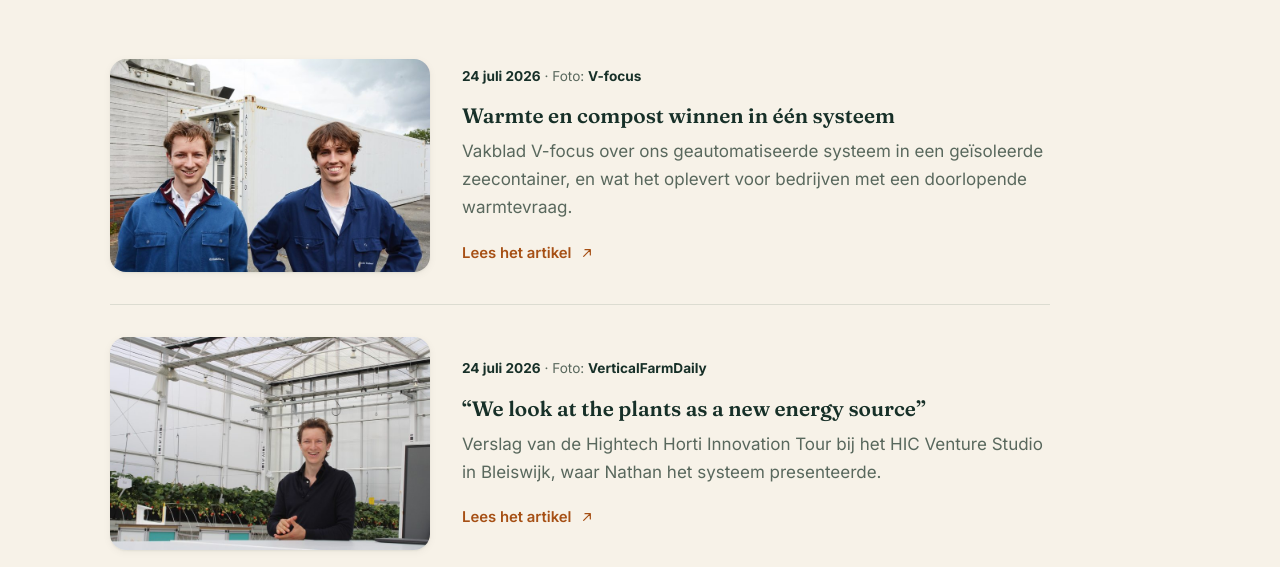
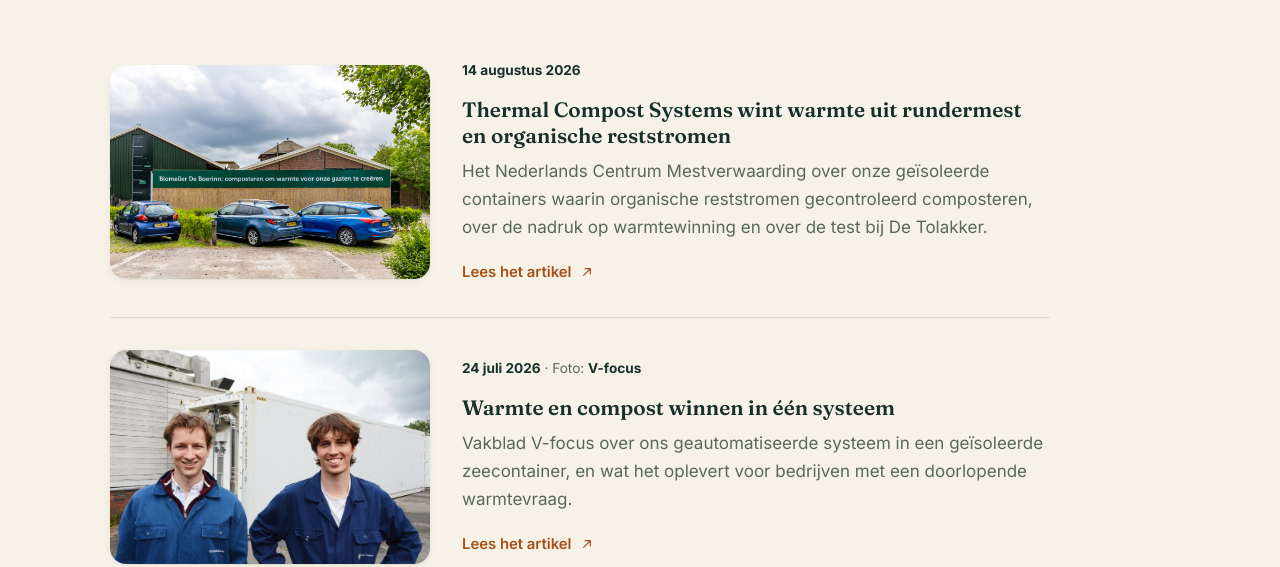
Before and after one commit to lasdegast-coder/Claude-coding-new-website-TCS, a plain HTML site: page nieuws.html in a window 1280 px wide. Shown: the part 233-800 px from the top of the page. Drawn offline with Linux system fonts and the light colour scheme.

Commit message:
NCM-artikel op de nieuwspagina
Bericht van 14 augustus 2026 over het stuk van het Nederlands Centrum
Mestverwaarding. De titel is die van het artikel zelf.

Het beeld is voorlopig een eigen foto van de opstelling bij De Boerinn, want
het NCM-logo staat niet in het project en dat halen we niet van hun site af.
Zodra dat logo is aangeleverd is het een kwestie van het pad omzetten en er
een fotobijschrift bij zetten. Dit bericht heeft daarom als enige geen
credit-regel.

Co-Authored-By: Claude Opus 5 <noreply@anthropic.com>

```diff
--- a/nieuws.html
+++ b/nieuws.html
@@ -119,6 +119,20 @@
           <h1 class="section-title">Nieuws</h1>
         </div>
         <div class="news-list">
+          <article class="news-item reveal" data-reveal>
+            <a class="news-media" href="https://www.mestverwaarding.nl/kenniscentrum/5873/thermal-compost-systems-wint-warmte-uit-rundermest-en-organische-reststromen" target="_blank" rel="noopener">
+              <img src="assets/photos/vee-biomeiler.jpg" alt="Het systeem op het erf van Boerderij De Boerinn" loading="lazy" width="1200" height="800" />
+            </a>
+            <div class="news-body">
+              <p class="news-meta"><time datetime="2026-08-14">14 augustus 2026</time></p>
+              <h3 class="news-title"><a href="https://www.mestverwaarding.nl/kenniscentrum/5873/thermal-compost-systems-wint-warmte-uit-rundermest-en-organische-reststromen" target="_blank" rel="noopener">Thermal Compost Systems wint warmte uit rundermest en organische reststromen</a></h3>
+              <p>Het Nederlands Centrum Mestverwaarding over onze ge&iuml;soleerde containers waarin organische reststromen gecontroleerd composteren, over de nadruk op warmtewinning en over de test bij De Tolakker.</p>
+              <a class="news-more" href="https://www.mestverwaarding.nl/kenniscentrum/5873/thermal-compost-systems-wint-warmte-uit-rundermest-en-organische-reststromen" target="_blank" rel="noopener">Lees het artikel
+                <svg viewBox="0 0 24 24" width="16" height="16" fill="none" aria-hidden="true"><path d="M7 17L17 7M9 7h8v8" stroke="currentColor" stroke-width="1.8" stroke-linecap="round" stroke-linejoin="round"/></svg>
+              </a>
+            </div>
+          </article>
+
           <article class="news-item reveal" data-reveal>
             <a class="news-media" href="https://www.v-focus.nl/2026/07/24/warmte-en-compost-winnen-in-een-systeem/" target="_blank" rel="noopener">
               <img src="assets/photos/pers/vfocus.jpg" alt="Jouke en Nathan bij de container" loading="lazy" width="800" height="533" />
```
Also changed, not shown: en/news.html (+14 -0 lines).
